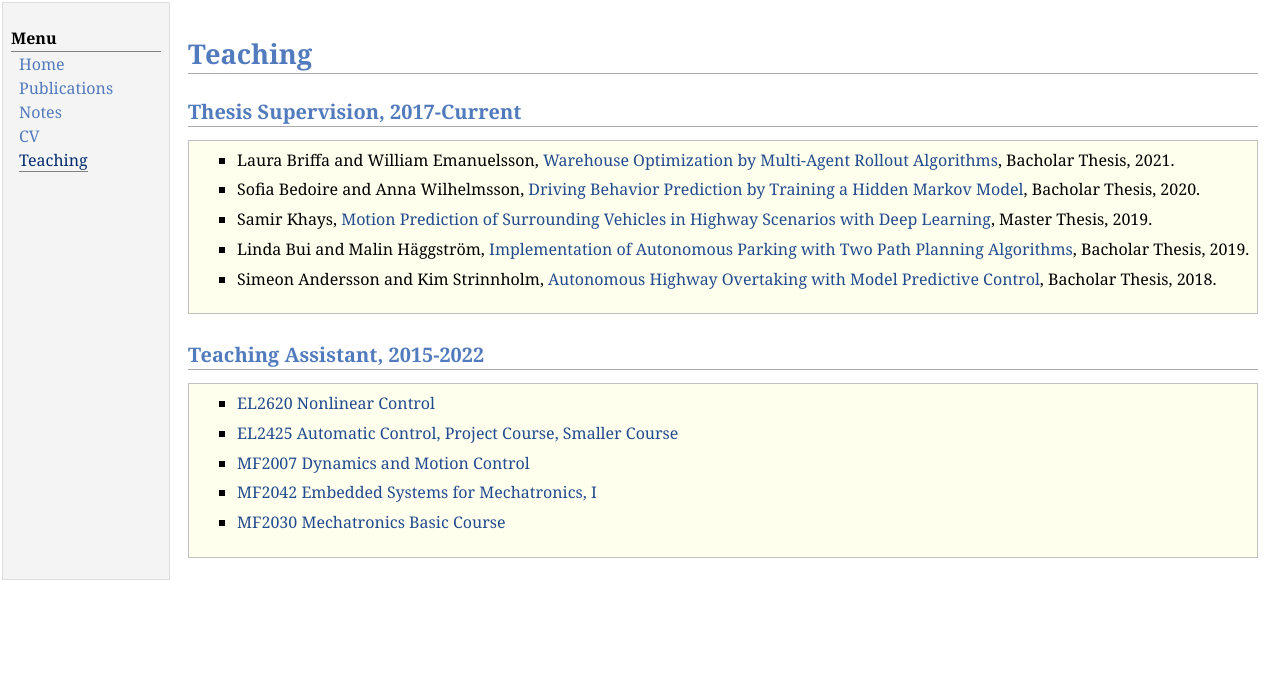
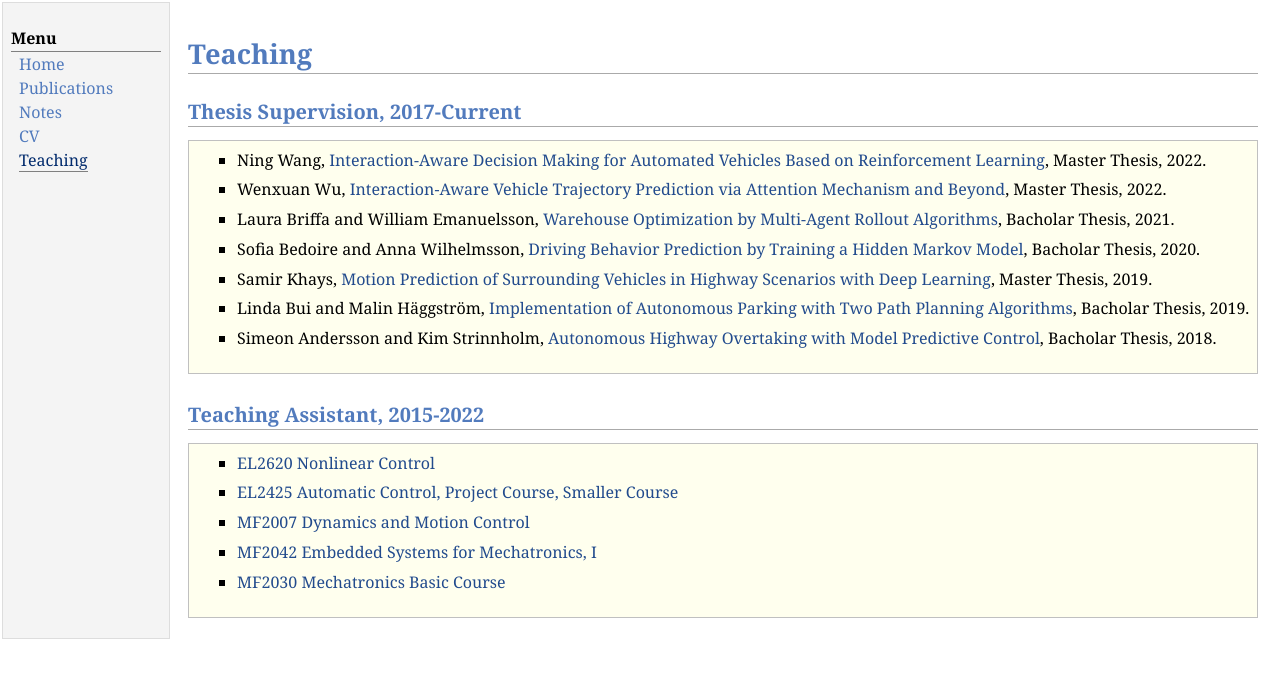
Before and after one commit to yuchaotaigu/yuchaotaigu.github.io, a Jekyll site: the page teaching.html, which Jekyll copies as it is, in a window 1280 px wide. Shown: the top 678 px of the page. Built offline with Jekyll 4.4.1, drawn with Linux system fonts in a browser that asks for light colours; comment, search, counter and statistics services are not loaded.

Commit message:
Supervised thesis update

```diff
--- a/teaching.html
+++ b/teaching.html
@@ -26,6 +26,10 @@
 <div class="infoblock">
 <div class="blockcontent">
 <ul>
+<li><p>Ning Wang, <a href="http://urn.kb.se/resolve?urn=urn:nbn:se:kth:diva-321527">Interaction-Aware Decision Making for Automated Vehicles Based on Reinforcement Learning</a>, Master Thesis, 2022.  </br> </p>
+</li>
+<li><p>Wenxuan Wu, <a href="http://urn.kb.se/resolve?urn=urn:nbn:se:kth:diva-321811">Interaction-Aware Vehicle Trajectory Prediction via Attention Mechanism and Beyond</a>, Master Thesis, 2022.  </br> </p>
+</li>
 <li><p>Laura Briffa and William Emanuelsson, <a href="http://urn.kb.se/resolve?urn=urn:nbn:se:kth:diva-307637">Warehouse Optimization by Multi-Agent Rollout Algorithms</a>, Bacholar Thesis, 2021.  </br> </p>
 </li>
 <li><p>Sofia Bedoire and Anna Wilhelmsson, <a href="http://urn.kb.se/resolve?urn=urn:nbn:se:kth:diva-291656">Driving Behavior Prediction by Training a Hidden Markov Model</a>, Bacholar Thesis, 2020.  </br> </p>
```
